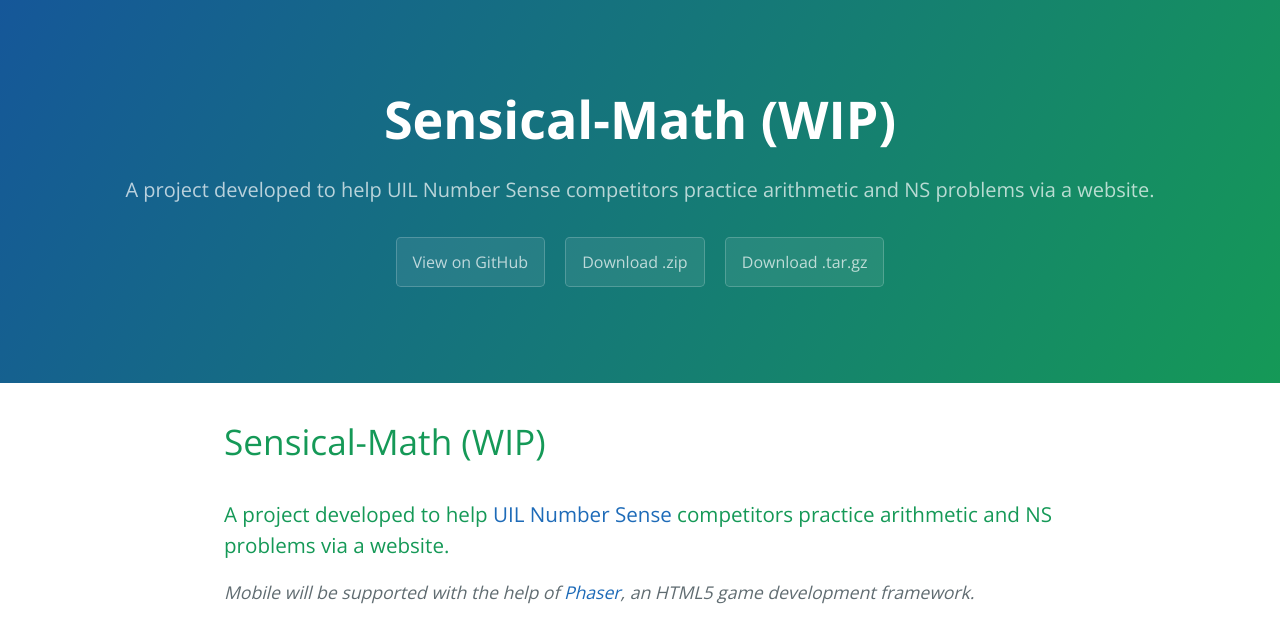
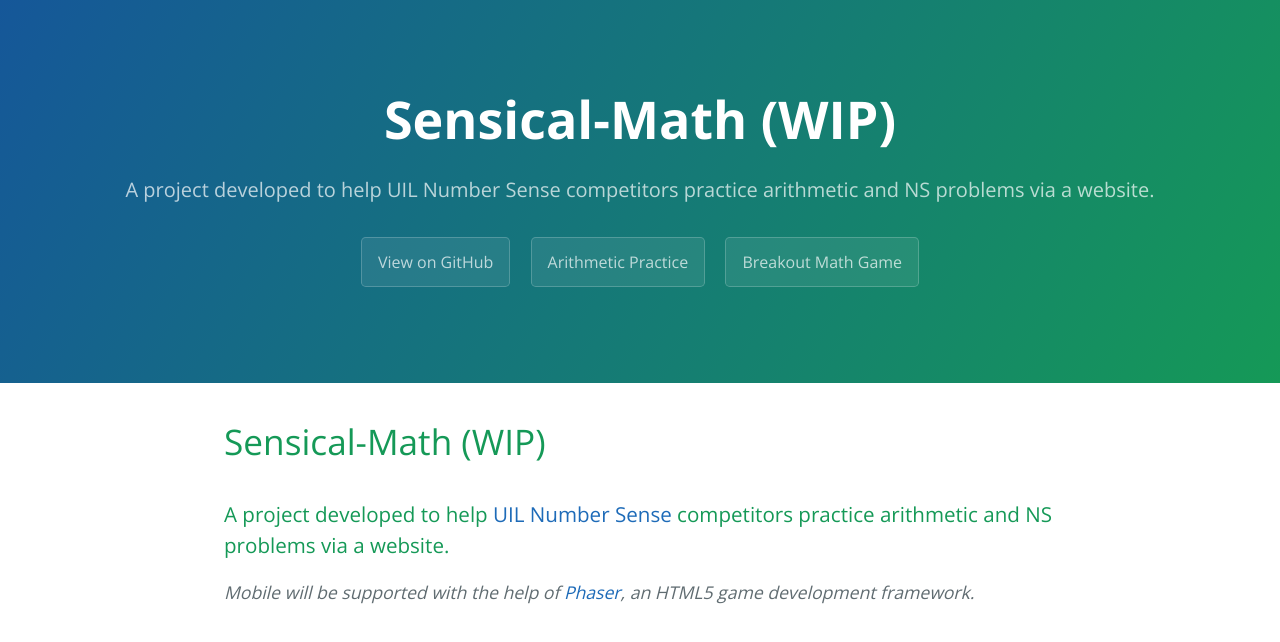
Before and after one commit to Izzy129/Sensical-Math, a Jekyll site: the page built from index.md, in a window 1280 px wide. Shown: the top 642 px of the page. Built offline with Jekyll 4.4.1, drawn with Linux system fonts in a browser that asks for light colours; our own code applies the rules of GitHub Pages for plain Markdown files.

Commit message:
added buttons to breakout and arithmetic on page

```diff
--- a/_layouts/default.html
+++ b/_layouts/default.html
@@ -21,10 +21,12 @@
       {% if site.github.is_project_page %}
         <a href="{{ site.github.repository_url }}" class="btn">View on GitHub</a>
       {% endif %}
-      {% if site.show_downloads %}
-        <a href="{{ site.github.zip_url }}" class="btn">Download .zip</a>
-        <a href="{{ site.github.tar_url }}" class="btn">Download .tar.gz</a>
-      {% endif %}
+      <!-- {% if site.show_downloads %} -->
+        <!-- <a href="{{ site.github.zip_url }}" class="btn">Download .zip</a> -->
+        <!-- <a href="{{ site.github.tar_url }}" class="btn">Download .tar.gz</a> -->
+      <!-- {% endif %} -->
+      <a href="assets/math.html" class="btn">Arithmetic Practice</a>
+      <a href="assets/breakoutMath.html" class = "btn">Breakout Math Game</a>
     </header>
 
     <main id="content" class="main-content" role="main">
```
